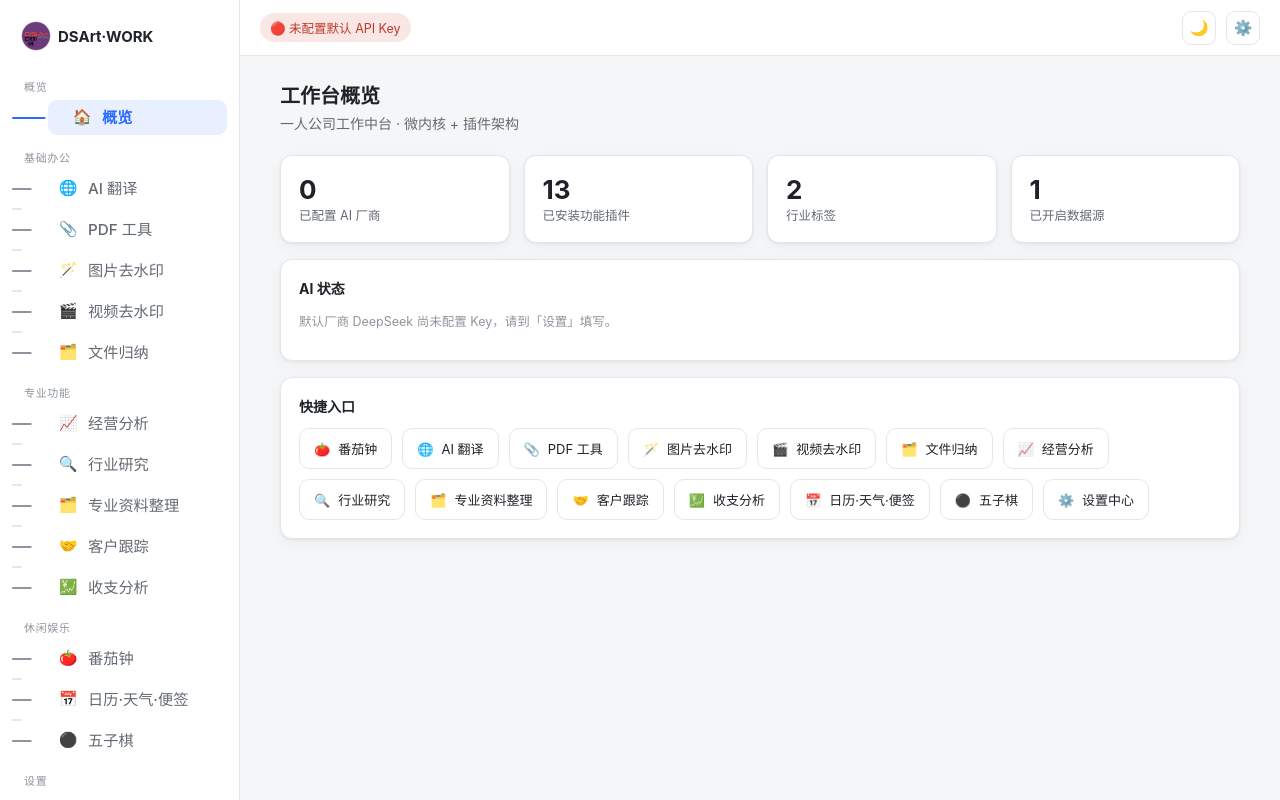
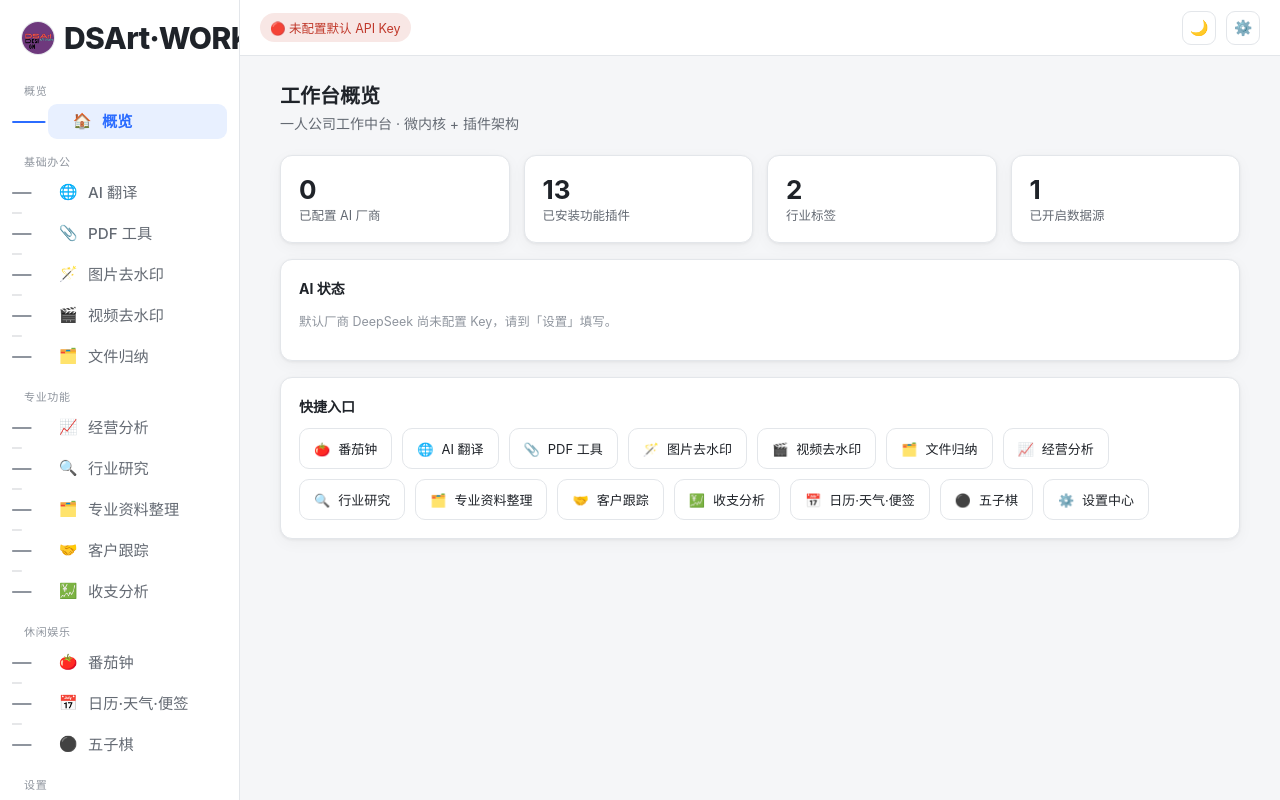
Before and after one commit to SAGEBOOL/work, a website built with Vite: page index.html in a window 1280 px wide. Built offline with nearby package versions, Linux system fonts and the light colour scheme.

Commit message:
DSArt·WORK文字加粗加大100%样式

```diff
--- a/src/styles/base.css
+++ b/src/styles/base.css
@@ -49,8 +49,9 @@ body {
   padding: 16px 12px;
   overflow-y: auto;
 }
-.brand { display: flex; align-items: center; gap: 8px; font-weight: 700; font-size: 15px; padding: 6px 10px 14px; }
-.brand .logo { width: 28px; height: 28px; border-radius: 50%; object-fit: cover; flex-shrink: 0; box-shadow: 0 0 0 1px var(--border); }
+.brand { display: flex; align-items: center; gap: 10px; font-weight: 700; font-size: 15px; padding: 6px 10px 14px; }
+.brand .logo { width: 32px; height: 32px; border-radius: 50%; object-fit: cover; flex-shrink: 0; box-shadow: 0 0 0 1px var(--border); }
+.brand .brand-text { font-size: 30px; font-weight: 800; line-height: 1; letter-spacing: -0.02em; }
 .group-label { font-size: 11px; color: var(--text-3); text-transform: uppercase; letter-spacing: .06em; padding: 14px 12px 6px; }
 .nav { display: flex; flex-direction: column; gap: 2px; }
 .nav-item {
@@ -490,7 +491,8 @@ body.nav-open { overflow: hidden; }
   .stat-grid { grid-template-columns: 1fr 1fr; }
   .wx-days { grid-template-columns: repeat(3, 1fr); }
   .content { padding: 12px; }
-  .brand .logo { width: 24px; height: 24px; }
+  .brand .logo { width: 28px; height: 28px; }
+  .brand .brand-text { font-size: 24px; }
 }
 
 /* ===== 行业研究 · 6 步向导 ===== */
```
